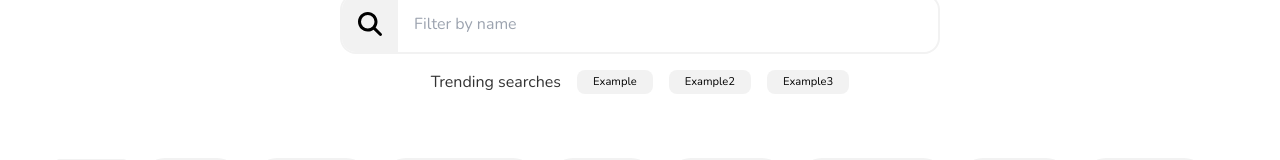
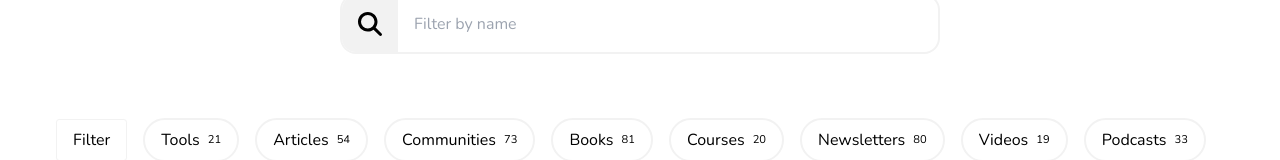
Before and after one commit to quantumbuilder32/ankityadav0102-starterpedia, a Next.js app: page / in a window 1280 px wide. Shown: the part 306-466 px from the top of the page. Built offline with nearby package versions, Linux system fonts and the light colour scheme.

Commit message:
search results removed

```diff
--- a/app/page.tsx
+++ b/app/page.tsx
@@ -17,7 +17,7 @@ export default function Home() {
           <input style={{ borderTopRightRadius: "1rem", borderBottomRightRadius: "1rem" }} type="text" placeholder="Filter by name" />
         </div>
 
-        <div style={{ display: 'flex', flexWrap: "wrap", gap: "1rem", alignItems: "center" }}>
+        {/* <div style={{ display: 'flex', flexWrap: "wrap", gap: "1rem", alignItems: "center", justifyContent: "center" }}>
           <p style={{ color: "var(--tone20)" }}>Trending searches</p>
 
           <div style={{ display: "flex", gap: "1rem", overflowX: "auto" }}>
@@ -25,7 +25,7 @@ export default function Home() {
             <p style={{ padding: '.2rem 1rem', borderRadius: ".5rem", backgroundColor: 'var(--tone95)', fontSize: "var(--smallFontSize)" }}>Example2</p>
             <p style={{ padding: '.2rem 1rem', borderRadius: ".5rem", backgroundColor: 'var(--tone95)', fontSize: "var(--smallFontSize)" }}>Example3</p>
           </div>
-        </div>
+        </div> */}
       </section>
 
       <section>
```
